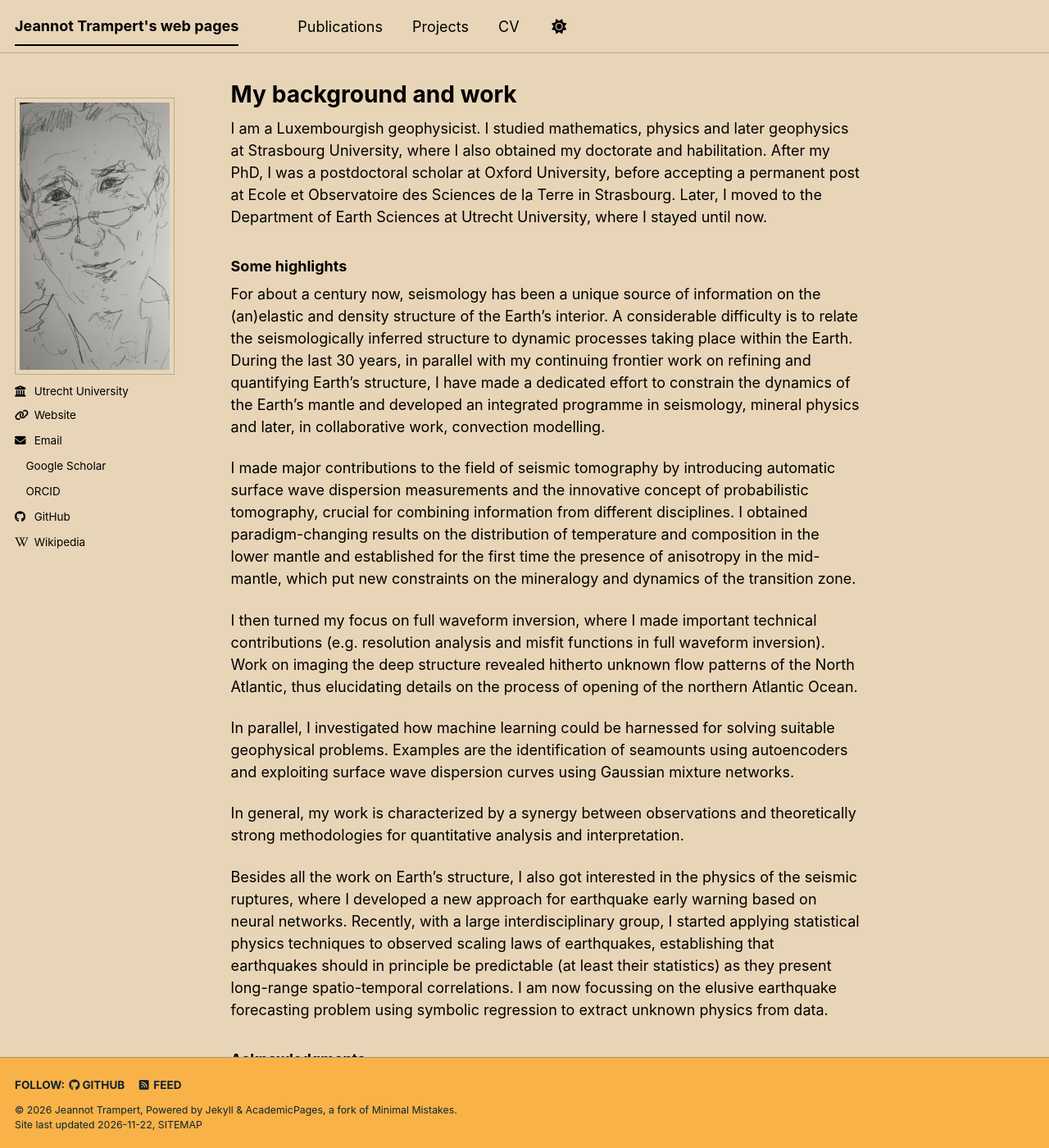
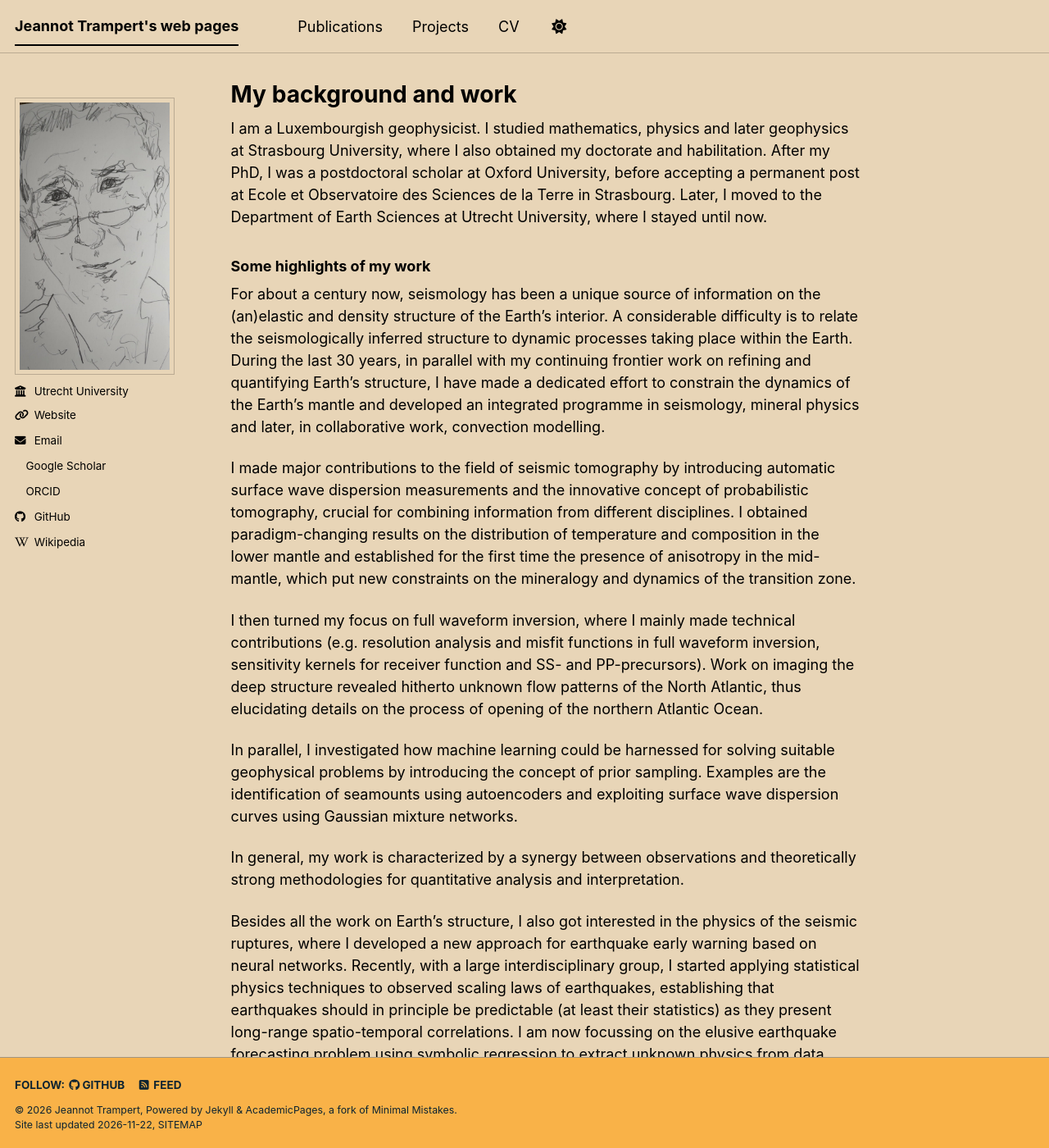
Before and after one commit to jeannot-trampert/jeannot-trampert.github.io, a Jekyll site: the page built from _pages/about.md, in a window 1280 px wide and 1400 px high. Shown: the whole window at 82% size. Built offline with Jekyll 4.4.1, drawn with Linux system fonts in a browser that asks for light colours; a script bundle is joined from its source files by our own code; comment, search, counter and statistics services are not loaded; a style sheet for code colours, icons or effects is not loaded.

Commit message:
Enhance about page with detailed work highlights
Updated the highlights section to provide more detail on contributions and methodologies in geophysics, including machine learning applications.

```diff
--- a/_pages/about.md
+++ b/_pages/about.md
@@ -9,14 +9,14 @@ redirect_from:
 
 I am a Luxembourgish geophysicist. I studied mathematics, physics and later geophysics at Strasbourg University, where I also obtained my doctorate and habilitation. After my PhD, I was a postdoctoral scholar at Oxford University, before accepting a permanent post at Ecole et Observatoire des Sciences de la Terre in Strasbourg. Later, I moved to the Department of Earth Sciences at Utrecht University, where I stayed until now.
 
-### Some highlights
+### Some highlights of my work
 For about a century now, seismology has been a unique source of information on the (an)elastic and density structure of the Earth’s interior. A considerable difficulty is to relate the seismologically inferred structure to dynamic processes taking place within the Earth. During the last 30 years, in parallel with my continuing frontier work on refining and quantifying Earth’s structure, I have made a dedicated effort to constrain the dynamics of the Earth’s mantle and developed an integrated programme in seismology, mineral physics and later, in collaborative work, convection modelling.
 
 I made major contributions to the field of seismic tomography by introducing automatic surface wave dispersion measurements and the innovative concept of probabilistic tomography, crucial for combining information from different disciplines. I obtained paradigm-changing results on the distribution of temperature and composition in the lower mantle and established for the first time the presence of anisotropy in the mid-mantle, which put new constraints on the mineralogy and dynamics of the transition zone.
 
-I then turned my focus on full waveform inversion, where I made important technical contributions (e.g. resolution analysis and misfit functions in full waveform inversion). Work on imaging the deep structure revealed hitherto unknown flow patterns of the North Atlantic, thus elucidating details on the process of opening of the northern Atlantic Ocean.
+I then turned my focus on full waveform inversion, where I mainly made technical contributions (e.g. resolution analysis and misfit functions in full waveform inversion, sensitivity kernels for receiver function and SS- and PP-precursors). Work on imaging the deep structure revealed hitherto unknown flow patterns of the North Atlantic, thus elucidating details on the process of opening of the northern Atlantic Ocean.
 
-In parallel, I investigated how machine learning could be harnessed for solving suitable geophysical problems. Examples are the identification of seamounts using autoencoders and exploiting surface wave dispersion curves using Gaussian mixture networks.
+In parallel, I investigated how machine learning could be harnessed for solving suitable geophysical problems by introducing the concept of prior sampling. Examples are the identification of seamounts using autoencoders and exploiting surface wave dispersion curves using Gaussian mixture networks.
 
 In general, my work is characterized by a synergy between observations and theoretically strong methodologies for quantitative analysis and interpretation.
 
```
